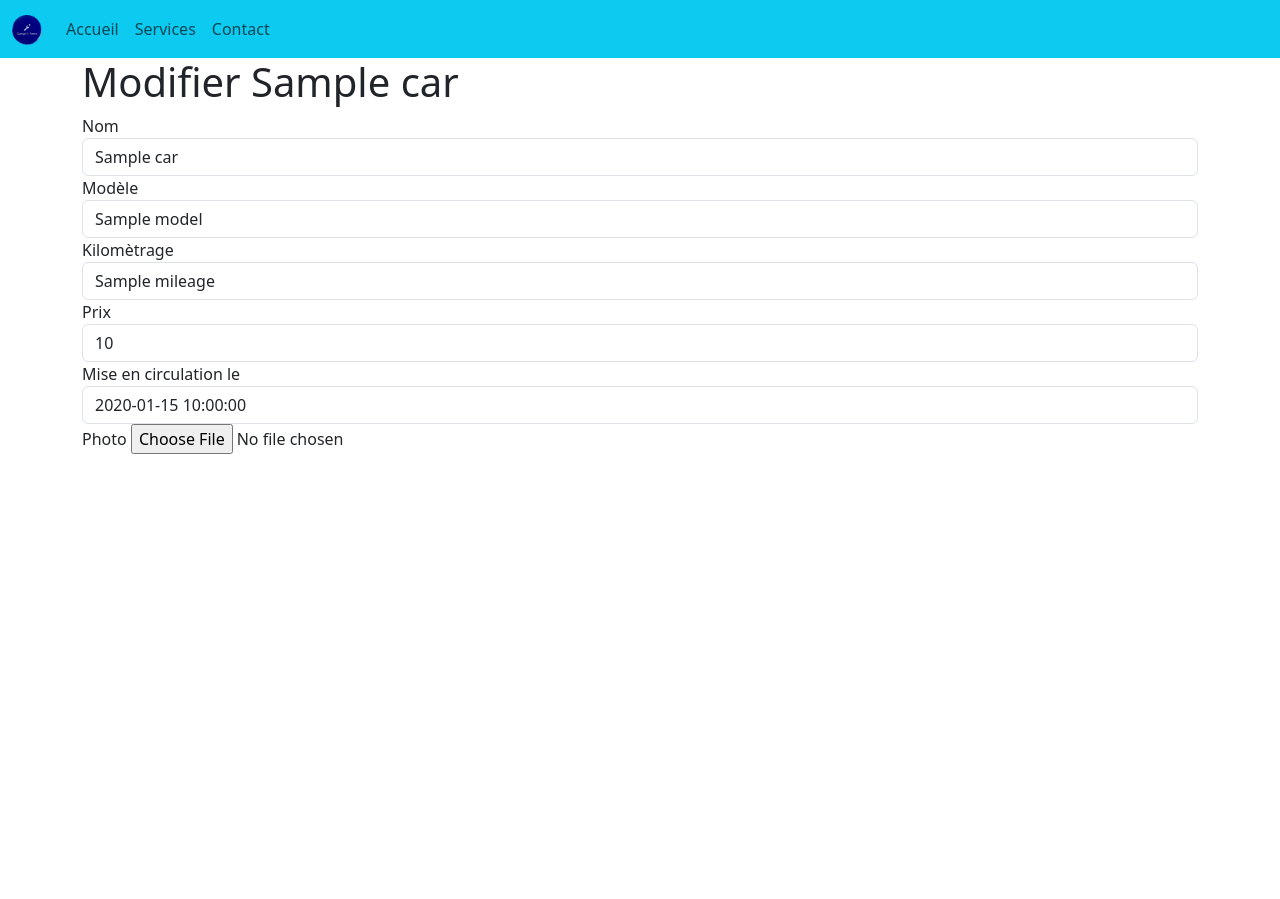
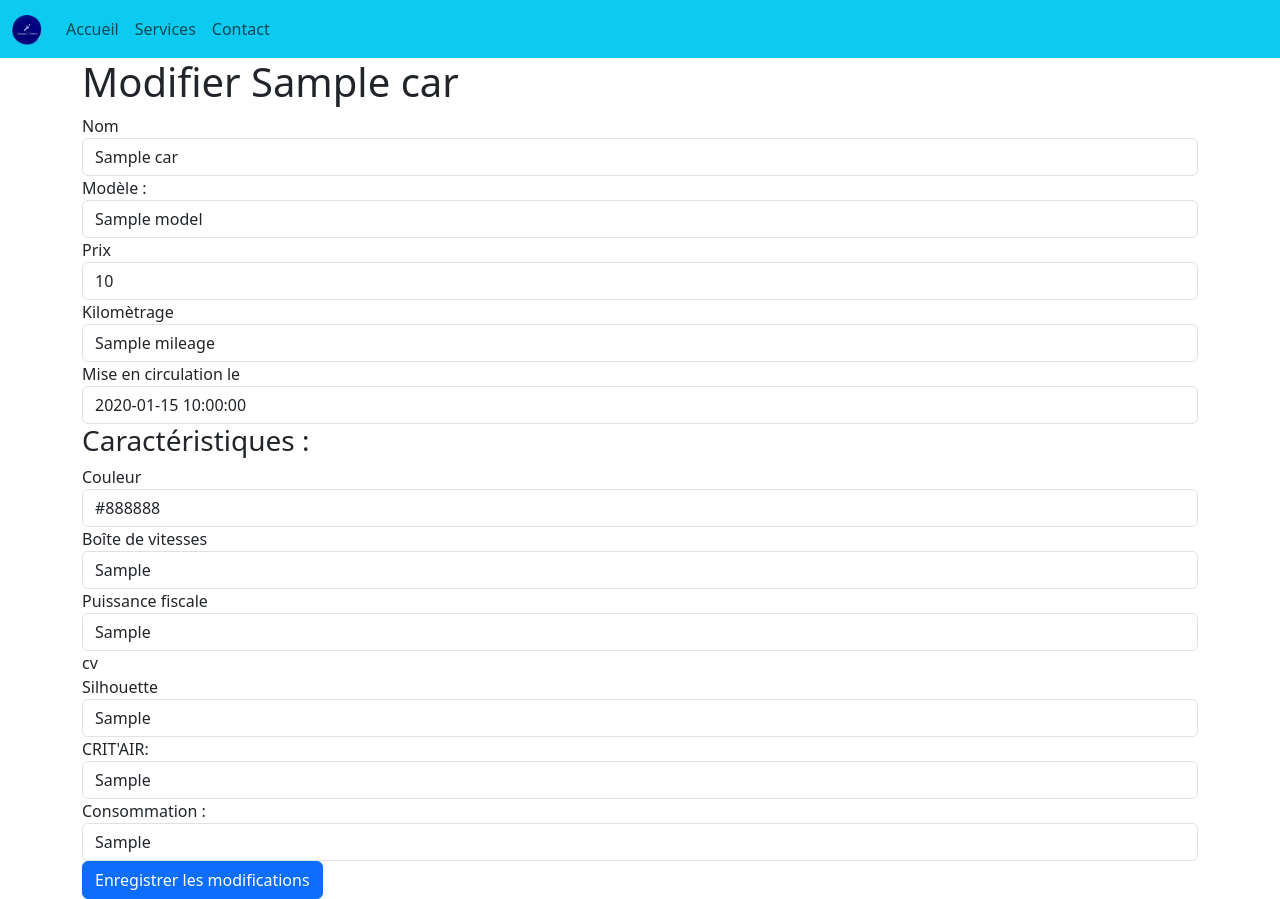
Before and after one commit to keppone/Ecf2023GarageKarineP, a PHP site: template views/admin/car/edit.php in a window 1280 px wide. Before the commit the page ends 454 px from the top, so only its background shows below. Run offline with PHP 8.4, Linux system fonts and the light colour scheme; the template is opened without the code that fills it: most values are stand-ins (such as "Sample title", 1, 10 or a date in 2020).

Commit message:
11th add critere list for the car and make a correction to edit mode

```diff
--- a/views/admin/car/edit.php
+++ b/views/admin/car/edit.php
@@ -1,28 +1,52 @@
 <h1>Modifier <?= $params['car']->name ?></h1>
 
-<form action="/Ecf2023GarageKarineP/admin/cars/edit/<?= $params['car']->id ?>" method="POST">
+<form action="/admin/cars/edit/<?= $params['car']->id ?>" method="POST">
     <div class="form-group">
         <label for="name">Nom</label>
         <input type="text" class="form-control" name="name" id="name" value ="<?= $params['car']->name ?>">
     </div>
     <div class="form-group">
-        <label for="model">Modèle</label>
+        <label for="model">Modèle : </label>
         <input type="text" class="form-control" name="model" id="model" value ="<?= $params['car']->model ?>">
-    </div>
-     <div class="form-group">
-        <label for="mileage">Kilomètrage </label>
-        <input type="text" class="form-control" name="mileage" id="mileage" value ="<?= $params['car']->mileage ?>">
     </div>
      <div class="form-group">
         <label for="price">Prix</label>
         <input type="text" class="form-control" name="price" id="price" value ="<?= $params['car']->price ?>">
     </div>
-     <div class="form-group">
+    <div class="form-group">
+        <label for="mileage">Kilomètrage </label>
+        <input type="text" class="form-control" name="mileage" id="mileage" value ="<?= $params['car']->mileage ?>">
+    </div>
+    <div class="form-group">
         <label for="dateInCirculation">Mise en circulation le </label>
         <input type="text" class="form-control" name="dateInCirculation" id="dateInCirculation" value ="<?= $params['car']->dateInCirculation?>">
     </div>
-   <div class="form-group">
-    <label for="image">Photo</label>
-    <input type="file" class="form-control-file" id="exampleFormControlFile1">
-  </div>
+    <h3>Caractéristiques : </h3>
+       <div class="form-group">
+        <label for="caracColor">Couleur </label>
+        <input type="text" class="form-control" name="caracColor" id="caracColor" value ="<?= $params['car']->caracColor?>">
+    </div>
+    <div class="form-group">
+        <label for="caracGearbox">Boîte de vitesses </label>
+        <input type="text" class="form-control" name="caracGearbox" id="caracGearbox" value ="<?= $params['car']->caracGearbox?>">
+    </div>
+    <div class="form-group">
+        <label for="caracPower">Puissance fiscale</label>
+        <input type="text" class="form-control" name="caracPower" id="caracPower" value ="<?= $params['car']->caracPower?>"> cv
+    </div>
+    <div class="form-group">
+        <label for="name">Silhouette</label>
+        <input type="text" class="form-control" name="caracType" id="caracType" value ="<?= $params['car']->caracType ?>">
+    </div>
+    <div class="form-group">
+        <label for="caracCRITAIR">CRIT'AIR:</label>
+        <input type="text" class="form-control" name="caracCRITAIR" id="caracCRITAIR" value ="<?= $params['car']->caracCRITAIR ?>">
+    </div>
+     <div class="form-group">
+        <label for="caracFuel">Consommation : </label>
+        <input type="text" class="form-control" name="caracFuel" id="caracFuel" value ="<?= $params['car']->caracFuel?>">
+    </div>
+
+
+  <button type="submit" class="btn btn-primary">Enregistrer les modifications</button>
 </form>
--- a/views/admin/car/index.php
+++ b/views/admin/car/index.php
@@ -1,4 +1,4 @@
-<h1> Administration des publications</h1>
+<h1> Administration des publications des voitures</h1>
 
 <table class="table">
   <thead>
@@ -18,8 +18,8 @@
         <td><?= $car->model ?></td>
         <td><?= $car->getDateCirculation() ?></td>
         <td>
-          <a href="/Ecf2023GarageKarineP/admin/cars/edit/<?= $car->id ?>" class="btn btn-warning">Modifier</a>
-          <form action = "/Ecf2023GarageKarineP/admin/cars/delete/<?= $car->id ?>" method ="POST" class="d-inline">
+          <a href="/admin/cars/edit/<?= $car->id ?>" class="btn btn-warning">Modifier</a>
+          <form action = "/admin/cars/delete/<?= $car->id ?>" method ="POST" class="d-inline">
             <button type="submit" class="btn btn-danger">Supprimer</button>
           </form>
         </td>
--- a/views/layout.php
+++ b/views/layout.php
@@ -11,7 +11,7 @@
    <nav class="navbar navbar-expand-lg navbar-ligh bg-info">
     <div class="container-fluid">
         <a class="navbar-brand">
-            <img alt="Garage V.PARROT" href="/Ecf2023GarageKarineP/" src="/Applications/MAMP/htdocs/Ecf2023GarageKarineP/pictures/logo V.Parrot.png" width="30" height="30">
+            <img alt="logo du site" src="/Applications/MAMP/htdocs/Ecf2023GarageKarineP/pictures/logo V.Parrot.png" width="30" height="30">
         </a>
         <button class="navbar-toggler" type="button" data-bs-toggle="collapse" data-bs-target="#navbarTogglerDemo01" aria-controls="navbarTogglerDemo01" aria-expanded="false" aria-label="Toggle navigation">
             <span class="navbar-toggler-icon"></span>
```
Also changed, not shown: app/Controllers/Admin/CarController.php (+11 -1 lines), app/Models/Car.php (+8 -0 lines), app/Models/CarOption.php (added, +11 -0 lines), app/Models/Model.php (+22 -6 lines), views/site/index.php (+10 -4 lines), views/site/show.php (+14 -1 lines), app/Controllers/SiteController.php (line endings or trailing spaces), pictures/CITROEN-C5-AIRCROSS-2801585_1.JPG (added), pictures/CITROEN_C3_1.jpg (added), pictures/PEUGEOT-108-2787626_2.JPG (added), 1 other file.
